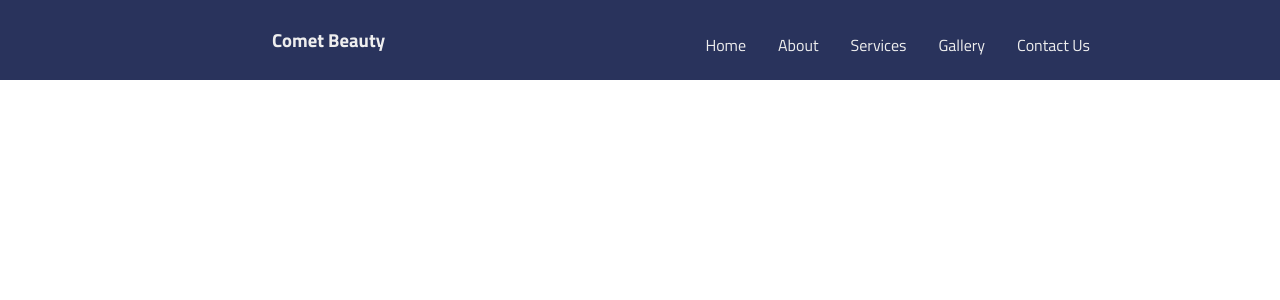
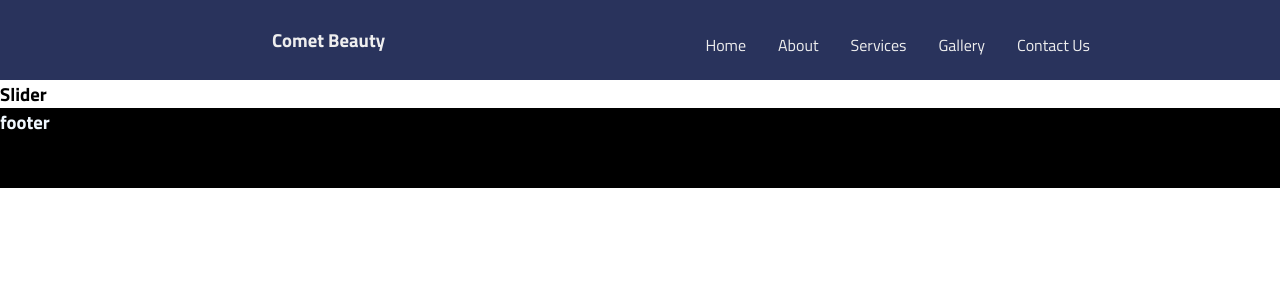
Before and after one commit to CometBeautySu/CometBeauty, a React (Create React App) app in the folder comet-beauty/: page / in a window 1280 px wide. Shown: the top 300 px of the page. Built offline with nearby package versions, Linux system fonts and the light colour scheme.

Commit message:
Added slider and footer

```diff
--- a/comet-beauty/src/App.js
+++ b/comet-beauty/src/App.js
@@ -1,11 +1,15 @@
 import './App.css';
 import React from 'react';
 import Navbar from './Components/Navbar';
+import Slider from './Components/Slider';
+import Footer from './Components/Footer';
 
 function App() {
   return (
     <React.Fragment>
       <Navbar/>
+      <Slider/>
+      <Footer/>
     </React.Fragment>
   );
 }
--- /dev/null
+++ b/comet-beauty/src/Components/Footer.js
@@ -0,0 +1,11 @@
+import React from 'react';
+import "../Style/Footer.css";
+
+function footer() {
+  return(
+    <h3 className='container'>footer</h3>
+
+  )
+}
+
+export default footer;
--- /dev/null
+++ b/comet-beauty/src/Components/Slider.js
@@ -0,0 +1,10 @@
+import React from 'react';
+
+function Slider() {
+  return(
+    <h3>Slider</h3>
+
+  )
+}
+
+export default Slider;
--- /dev/null
+++ b/comet-beauty/src/Style/Footer.css
@@ -0,0 +1,6 @@
+.container {
+    width: 100vw;
+    background-color: black;
+    height: 80px;
+    color:aliceblue;
+}
```
Also changed, not shown: comet-beauty/src/Style/Slider.css (added).
